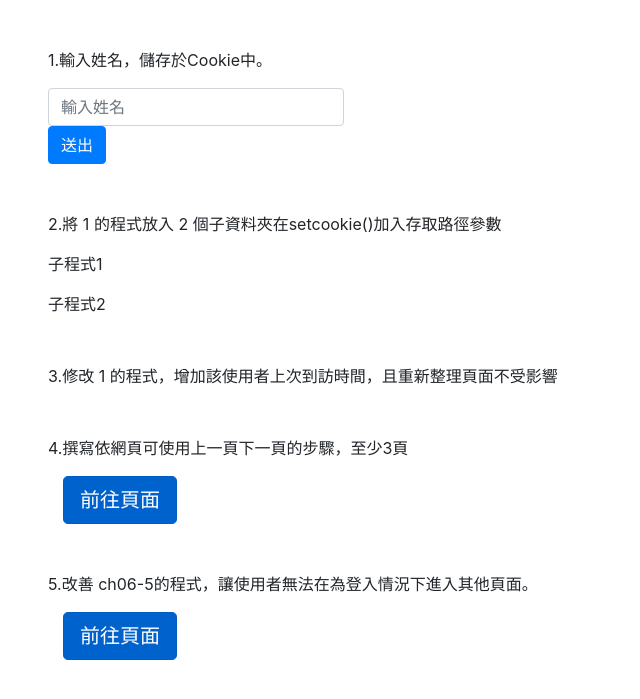
After one commit to JamesHu0902/php, a PHP site: the page made by Ch06/ch06 程式練習.php in a window 1280 px wide. The commit adds this page. Shown: the top 699 px of the page, without its empty margins (0-640 px from the left). Run offline with PHP 8.4, Linux system fonts and the light colour scheme; some libraries are stand-ins or nearby versions.

Commit message:
ch06 完成

```diff
--- a/Ch06/ch 06-5 次數計算登入頁.php
+++ b/Ch06/ch 06-5 登入.php
@@ -31,7 +31,7 @@
 
     <?Php
         session_start();
-
+        unset($_SESSION['name']);
         $user = ['admin'=>'12345','james'=>'780902'];
 
         $errmsg = "帳號密碼錯誤";
@@ -42,9 +42,9 @@
                 $_SESSION['name'] = $name;
                 $_SESSION['setCounter'] = TRUE;
                 header('Location: ch 06-5-2 次數計算.php');
+                session_id();
                 exit();
             }else echo $errmsg;
-
 
         }
     ?>
--- /dev/null
+++ b/Ch06/ch 06-5 登出.php
@@ -0,0 +1,5 @@
+<?Php
+    session_start();
+    unset($_SESSION['name']);
+    header('Location: ch 06-5-2 次數計算.php');
+?>
--- /dev/null
+++ b/Ch06/ch06 程式練習.php
@@ -0,0 +1,68 @@
+<!DOCTYPE html>
+<html lang="en">
+<head>
+    <meta charset="UTF-8">
+    <meta name="viewport" content="width=device-width, initial-scale=1.0">
+    <meta http-equiv="X-UA-Compatible" content="ie=edge">
+    <!-- jQuery -->
+    <script src="https://code.jquery.com/jquery-3.3.1.slim.min.js" integrity="sha384-q8i/X+965DzO0rT7abK41JStQIAqVgRVzpbzo5smXKp4YfRvH+8abtTE1Pi6jizo" crossorigin="anonymous"></script>
+    <script src="https://cdnjs.cloudflare.com/ajax/libs/popper.js/1.14.6/umd/popper.min.js" integrity="sha384-wHAiFfRlMFy6i5SRaxvfOCifBUQy1xHdJ/yoi7FRNXMRBu5WHdZYu1hA6ZOblgut" crossorigin="anonymous"></script>
+    <!-- 導入bs4 -->
+    <link rel="stylesheet" href="https://stackpath.bootstrapcdn.com/bootstrap/4.2.1/css/bootstrap.min.css" integrity="sha384-GJzZqFGwb1QTTN6wy59ffF1BuGJpLSa9DkKMp0DgiMDm4iYMj70gZWKYbI706tWS" crossorigin="anonymous">
+    <script src="https://stackpath.bootstrapcdn.com/bootstrap/4.2.1/js/bootstrap.min.js" integrity="sha384-B0UglyR+jN6CkvvICOB2joaf5I4l3gm9GU6Hc1og6Ls7i6U/mkkaduKaBhlAXv9k" crossorigin="anonymous"></script>
+
+    <title>Document</title>
+</head>
+<body class="m-5">
+    <div class="mt-5">
+        <p>1.輸入姓名，儲存於Cookie中。</p>
+        <b><?Php if(isset($_COOKIE['name']))echo $_COOKIE['name']."你好!!";?></b>
+        <form action="<?Php echo $_SERVER['PHP_SELF'] ?>" method="post">
+            <div class="form-group w-25">
+                <input type="text" class="form-control"
+                id="" placeholder="輸入姓名" name = "Uname" required>
+                <button type="submit" class="btn btn-primary">送出</button>
+            </div>
+        </form>
+        <?Php
+            if(isset($_POST['Uname'])){
+                $name = $_POST['Uname'];
+                setcookie("name" , $name , time()+20*60,'./cookie');
+            };
+        ?>
+    </div>
+    <div class="mt-5">
+        <p>2.將 1 的程式放入 2 個子資料夾在setcookie()加入存取路徑參數</p>
+        <?Php
+        include './cookie/function1.php';
+        include './cookie/function2.php';
+        ?>
+    </div>
+    <div class="mt-5">
+        <p>3.修改 1 的程式，增加該使用者上次到訪時間，且重新整理頁面不受影響</p>
+        <?Php
+        session_start();
+        date_default_timezone_set('Asia/Taipei');
+        $last = date('n')."月".date('j')."日".date("G")."點".date('i')."分".date('s')."秒";
+        if(isset($_SESSION['last']))echo "您上次到訪的時間是:".$_SESSION['last'];
+        else {
+            $_SESSION['last'] = $last;
+        }
+        ?>
+    </div>
+    <div class="mt-5">
+        <p>4.撰寫依網頁可使用上一頁下一頁的步驟，至少3頁</p>
+        <div class="col">
+            <a href="ch 06-5 登入.php"
+            class="btn btn-primary btn-lg active" role="button" aria-pressed="true">前往頁面</a>
+        </div>
+    </div>
+    <div class="mt-5">
+        <p>5.改善 ch06-5的程式，讓使用者無法在為登入情況下進入其他頁面。</p>
+        <div class="col">
+            <a href="ch 06-5 登入.php"
+            class="btn btn-primary btn-lg active" role="button" aria-pressed="true">前往頁面</a>
+        </div>
+    </div>
+</body>
+</html>
--- /dev/null
+++ b/Ch06/cookie/function1.php
@@ -0,0 +1,5 @@
+<div>
+        <p>子程式1</p>
+        <b><?Php if(isset($_COOKIE['name']))echo $_COOKIE['name']."你好!!";?></b>
+
+    </div>
--- /dev/null
+++ b/Ch06/cookie/function2.php
@@ -0,0 +1,5 @@
+<div>
+        <p>子程式2</p>
+        <b><?Php if(isset($_COOKIE['name']))echo $_COOKIE['name']."你好!!";?></b>
+
+    </div>
```
Also changed, not shown: Ch06/ch 06-5 問答過關.php (+10 -1 lines), Ch06/ch 06-5-2 次數計算.php (+10 -1 lines).
